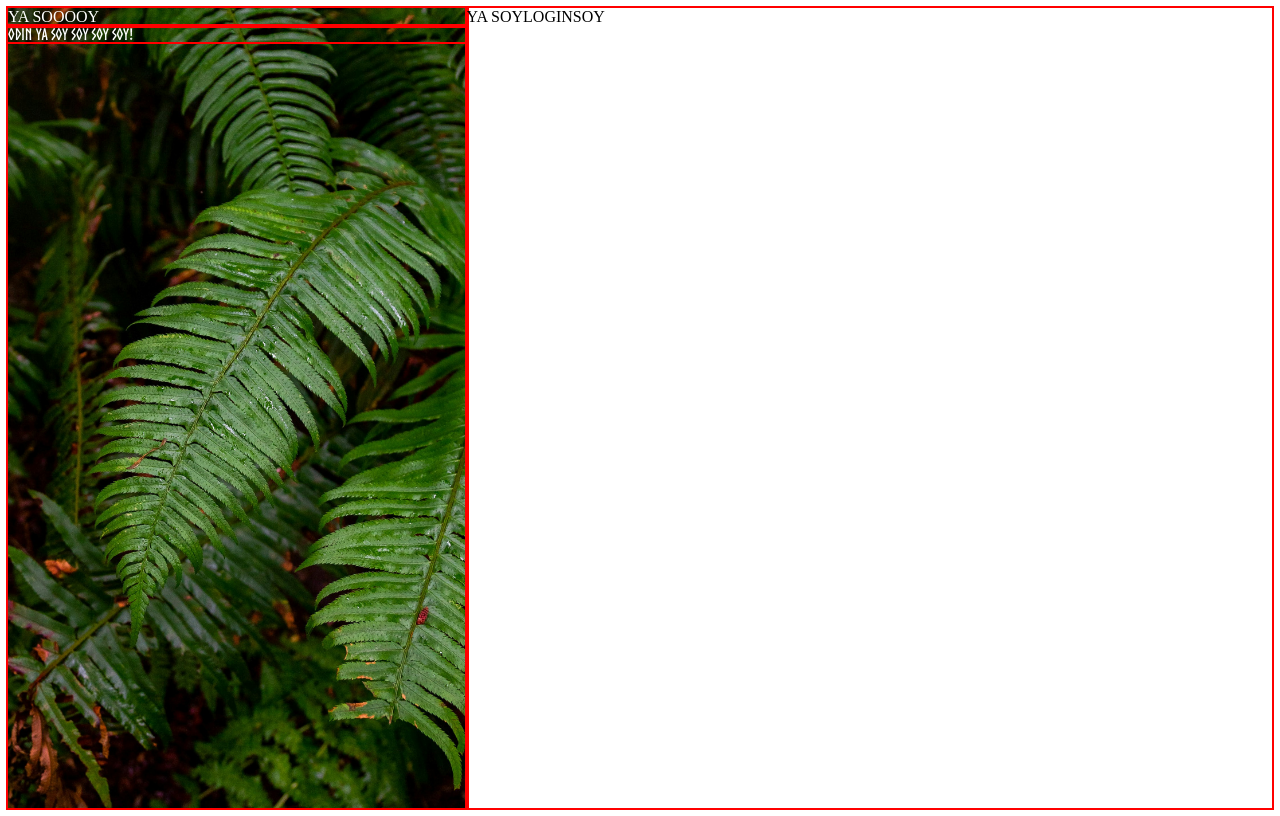
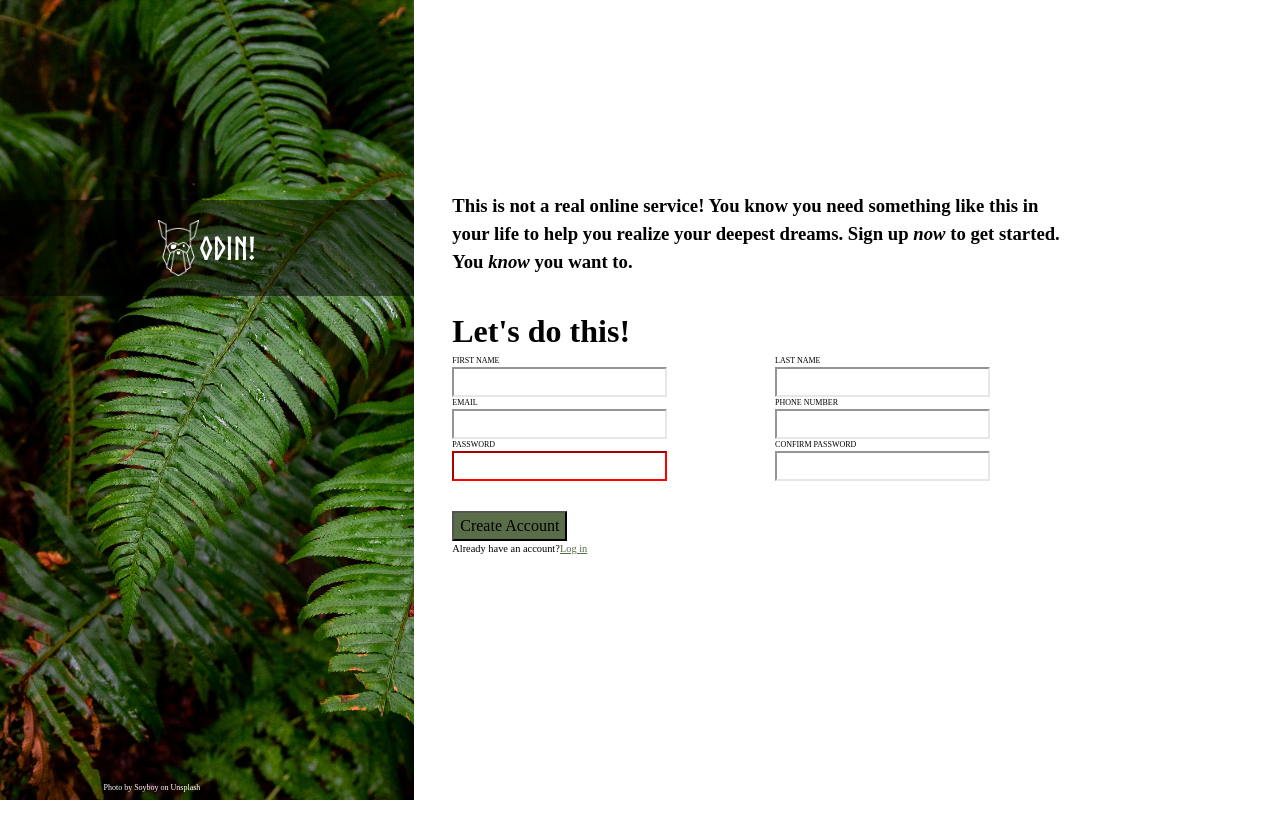
Before and after one commit to lfraundorfer/signupform, a plain HTML site: page index.html in a window 1280 px wide. Drawn offline with Linux system fonts and the light colour scheme.

Commit message:
Finish layout

```diff
--- a/index.html
+++ b/index.html
@@ -8,10 +8,73 @@
   </head>
   <body>
     <div class="image-sidebar">
-      <div>YA SOOOOY</div>
-      <div class="logo">ODIN YA SOY SOY SOY SOY!</div>
+      <div class="logo-container">
+        <div class="logo-image"><img src="./static/img/odin-lined.png" /></div>
+        <div class="logo-text">ODIN!</div>
+      </div>
+      <div class="sidebar-credit">Photo by Soyboy on Unsplash</div>
     </div>
+    <div class="form-wrapper">
+      <div class="form-header">
+        <h3>
+          This is not a real online service! You know you need something like
+          this in your life to help you realize your deepest dreams. Sign up
+          <i>now</i> to get started. <br />
+          You <i>know</i> you want to.
+        </h3>
+      </div>
+      <div class="form-main">
+        <h1>Let's do this!</h1>
 
-    <div class="login-form">YA SOYLOGINSOY</div>
+        <form
+          class="input-wrapper"
+          id="input-form"
+          action="www.google.com"
+          method="get"
+        >
+          <div class="single-input">
+            <label for="input-first-name">FIRST NAME</label>
+            <input type="text" name="first-name" id="input-first-name" />
+          </div>
+          <div class="single-input">
+            <label for="input-last-name">LAST NAME</label>
+            <input type="text" name="last-name" id="input-last-name" />
+          </div>
+          <div class="single-input">
+            <label for="input-email">EMAIL</label>
+            <input type="email" name="email" id="input-email" />
+          </div>
+          <div class="single-input">
+            <label for="input-first-name">PHONE NUMBER</label>
+            <input type="tel" name="phone-number" id="input-phone-number" />
+          </div>
+          <div class="single-input">
+            <label for="input-password">PASSWORD</label>
+            <input
+              type="password"
+              name="password"
+              id="input-password"
+              required
+            />
+          </div>
+          <div class="single-input">
+            <label for="input-confirm-password">CONFIRM PASSWORD</label>
+            <input
+              type="password"
+              name="confirm-password"
+              id="input-confirm-password"
+            />
+          </div>
+        </form>
+      </div>
+      <div class="form-bottom">
+        <button type="submit" form="input-form">Create Account</button>
+
+        <div class="login-wrapper">
+          <p class="login-link">Already have an account?</p>
+          <a class="link" href="www.bing.com">Log in</a>
+        </div>
+      </div>
+    </div>
   </body>
 </html>
--- a/styles.css
+++ b/styles.css
@@ -1,10 +1,90 @@
+/* Josh Comeau CSS RESET*/
+/* 1. Use a more-intuitive box-sizing model */
+*,
+*::before,
+*::after {
+  box-sizing: border-box;
+}
+
+/* 2. Remove default margin */
+* {
+  margin: 0;
+}
+
+/* 3. Enable keyword animations */
+@media (prefers-reduced-motion: no-preference) {
+  html {
+    interpolate-size: allow-keywords;
+  }
+}
+
+body {
+  /* 4. Add accessible line-height */
+  line-height: 1.5;
+  /* 5. Improve text rendering */
+  -webkit-font-smoothing: antialiased;
+}
+
+/* 6. Improve media defaults */
+img,
+picture,
+video,
+canvas,
+svg {
+  display: block;
+  max-width: 100%;
+}
+
+/* 7. Inherit fonts for form controls */
+input,
+button,
+textarea,
+select {
+  font: inherit;
+}
+
+/* 8. Avoid text overflows */
+p,
+h1,
+h2,
+h3,
+h4,
+h5,
+h6 {
+  overflow-wrap: break-word;
+}
+
+/* 9. Improve line wrapping */
+p {
+  text-wrap: pretty;
+}
+h1,
+h2,
+h3,
+h4,
+h5,
+h6 {
+  text-wrap: balance;
+}
+
+/*
+  10. Create a root stacking context
+*/
+#root,
+#__next {
+  isolation: isolate;
+}
+
+/*END OF CSS RESET*/
+
 @font-face {
   font-family: norse-bold;
   src: url("./static/Norse-Bold.otf");
+  color: black;
 }
 
 * {
-  outline: 2px solid red;
+  /* outline: 2px solid red; */
 }
 
 body {
@@ -12,19 +92,106 @@ body {
   height: 100vh;
 }
 
-.logo {
-  font-family: norse-bold, sans-serif;
-}
-
 .image-sidebar {
   background-image: url("./static/img/plant-background.jpg");
   background-color: #596d48;
   background-size: cover;
-  flex-grow: 1;
+  flex: 1 1 0;
   color: white;
+  position: relative;
+  width: 100%;
 }
 
-.login-form {
-  color: black;
-  flex-grow: 2;
+.sidebar-credit {
+  position: absolute;
+  bottom: 0%;
+  transform: translate(-50%, -50%);
+  left: 50%;
+  font-size: 0.5rem;
+  width: 50%;
 }
+
+.logo-container {
+  position: absolute;
+  top: 25%;
+  display: flex;
+  width: 100%;
+  height: 12%;
+  justify-content: center;
+  align-items: center;
+  background-color: rgba(0, 0, 0, 0.5);
+}
+
+.logo-image {
+  width: 10%;
+  height: auto;
+}
+
+.logo-image img {
+  width: 100%;
+  height: auto;
+}
+
+.logo-text {
+  font-family: norse-bold, sans-serif;
+  font-size: 32px;
+}
+
+.form-wrapper {
+  flex: 2 1 0;
+  padding: 15% 0% 0% 3%;
+  display: flex;
+  flex-direction: column;
+  row-gap: 5%;
+}
+
+.input-wrapper {
+  width: 65%;
+  display: flex;
+  flex-wrap: wrap;
+  justify-content: space-between;
+  align-items: center;
+}
+
+.single-input {
+  display: flex;
+  flex-direction: column;
+  width: 40%;
+}
+
+input {
+  width: 100%;
+  border-color: #e5e7eb;
+}
+
+input:focus {
+  border: green;
+  box-shadow: 5px 5px 5px #596d48;
+}
+
+input:required {
+  border-color: purple;
+}
+
+input[type="password"]:invalid {
+  border-color: red;
+}
+
+label {
+  font-size: 0.5rem;
+}
+
+button {
+  background-color: #596d48;
+}
+
+.login-wrapper {
+  display: flex;
+  flex-direction: row;
+  align-items: center;
+  font-size: 0.65rem;
+}
+
+.link {
+  color: #596d48;
+}
```
Also changed, not shown: static/img/odin-lined.png (added).
